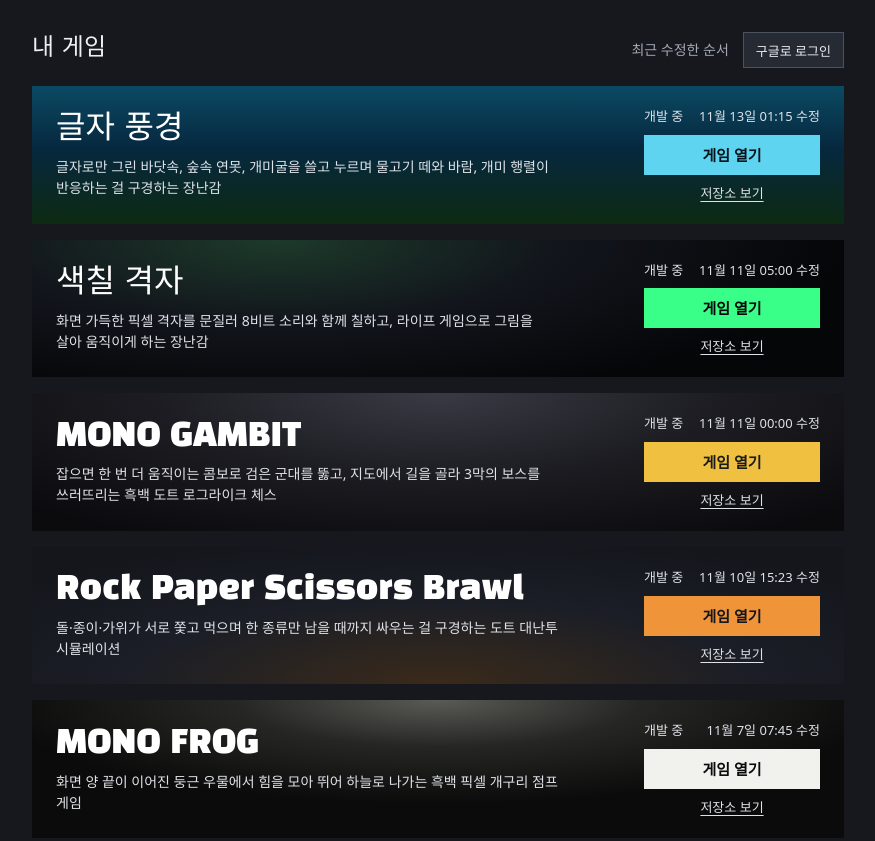
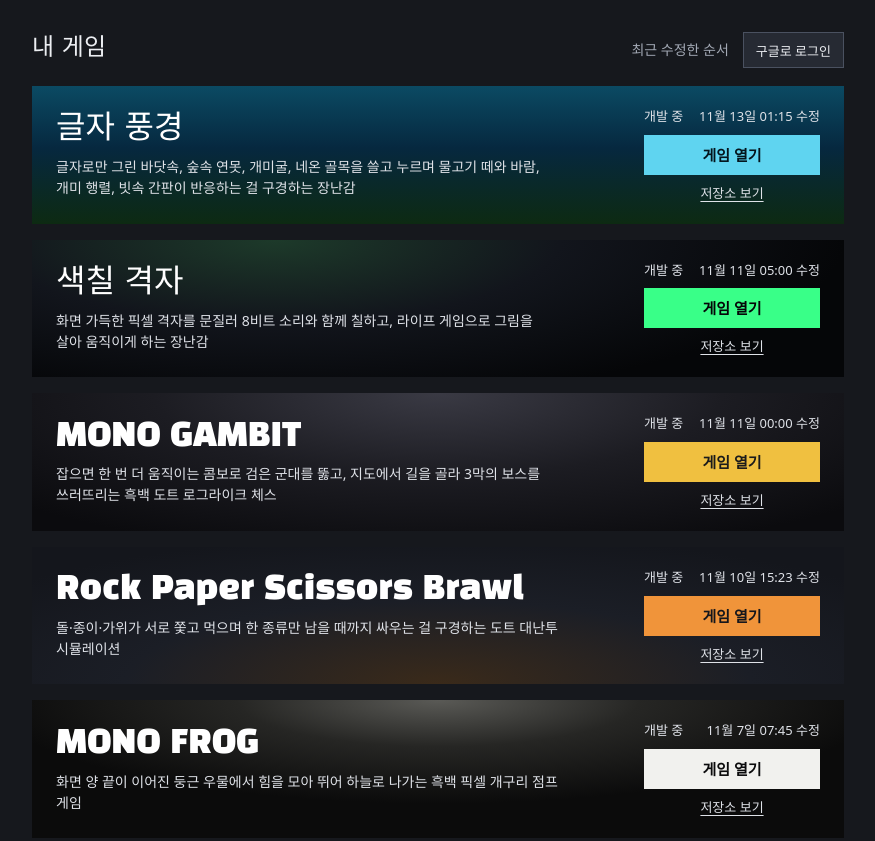
Before and after one commit to dobbi52/dobbi52.github.io, a plain HTML site: page index.html in a window 1280 px wide. Shown: the top 841 px of the page, without its empty margins (202-1077 px from the left). Drawn offline with Linux system fonts and the light colour scheme; no server answers; a web font is replaced by a local one.

Commit message:
글자 풍경 소개에 네온 골목 추가
Co-Authored-By: Claude Opus 5.5 <noreply@anthropic.com>
Claude-Session: https://claude.ai/code/session_01D2NA83ShLYvqgzRPk5ziXT

```diff
--- a/index.html
+++ b/index.html
@@ -125,7 +125,7 @@ const GAMES = [
     desc:'화면 가득한 픽셀 격자를 문질러 8비트 소리와 함께 칠하고, 라이프 게임으로 그림을 살아 움직이게 하는 장난감' },
   { repo:'ascii-sea', title:'글자 풍경', status:'개발 중', updated:'2026-11-13T01:15:00Z',
     bg:'linear-gradient(180deg,#0b4a63 0,#06283f 45%,#0d2a12 100%)', btn:'#5fd4f0', btnInk:'#04141c',
-    desc:'글자로만 그린 바닷속, 숲속 연못, 개미굴을 쓸고 누르며 물고기 떼와 바람, 개미 행렬이 반응하는 걸 구경하는 장난감' },
+    desc:'글자로만 그린 바닷속, 숲속 연못, 개미굴, 네온 골목을 쓸고 누르며 물고기 떼와 바람, 개미 행렬, 빗속 간판이 반응하는 걸 구경하는 장난감' },
 ];
 
 const CACHE_KEY = 'pushed-dates-v1';
```
